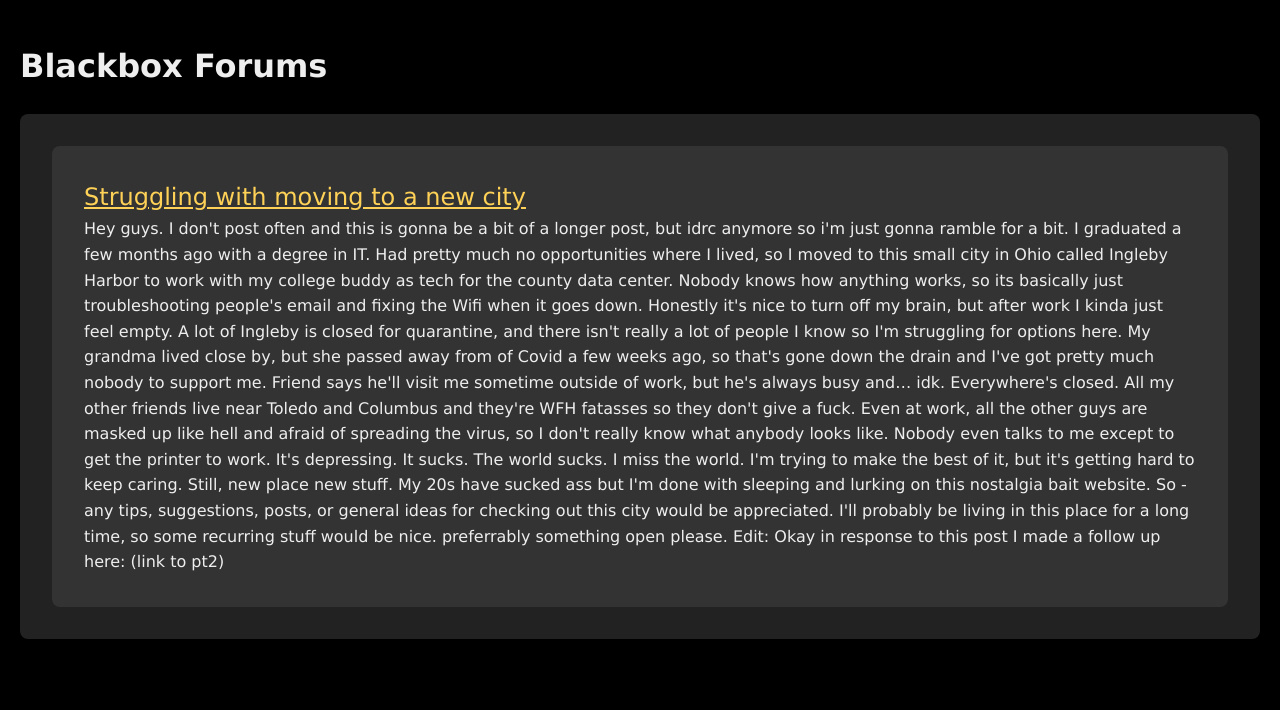
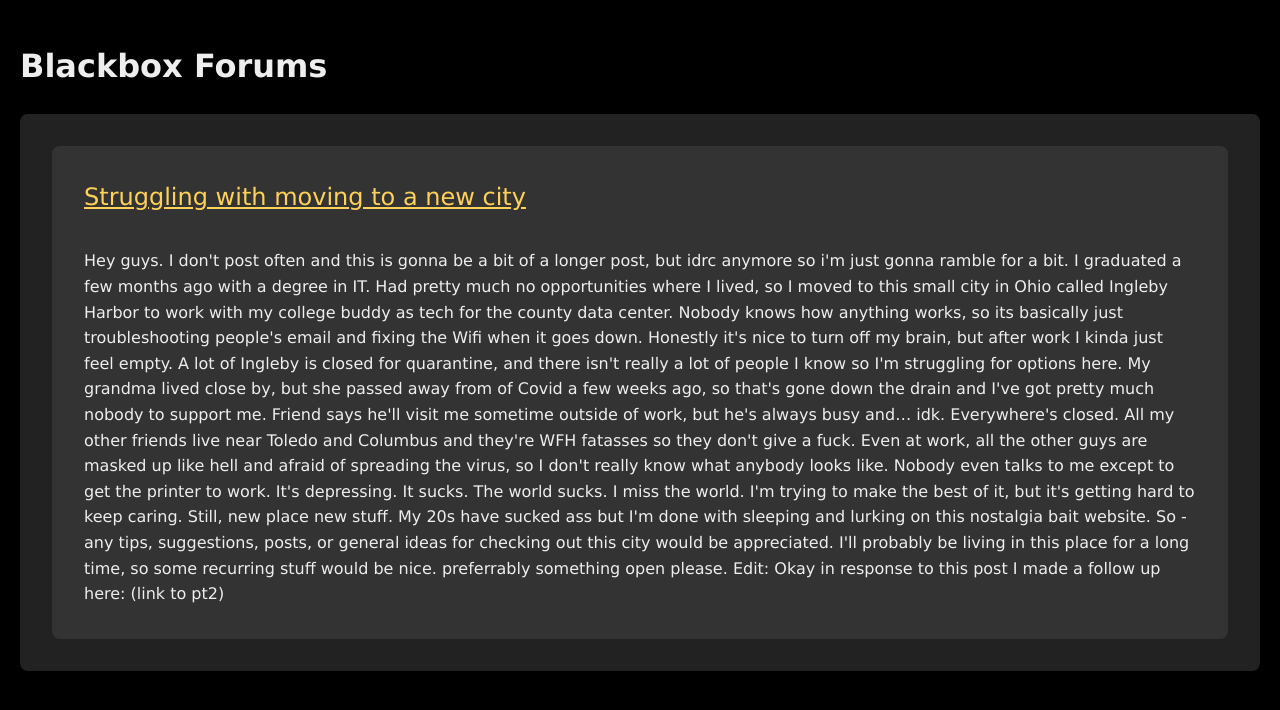
Before and after one commit to blackboxforums/blackboxforums.github.io, a Jekyll site: the page built from index.md, in a window 1280 px wide. Shown: the top 710 px of the page. Built offline with Jekyll 4.4.1, drawn with Linux system fonts in a browser that asks for light colours.

Commit message:
Update style.css

```diff
--- a/assets/css/style.css
+++ b/assets/css/style.css
@@ -105,7 +105,8 @@ div.post {
 
 div.post div.post-title {
   color: var(--accent-color);
-  font-size: 1.5em;
+  font-size: 1.5rem;
   text-align: left;
   text-decoration: underline;
+  margin-bottom: 2rem;
 }
```
